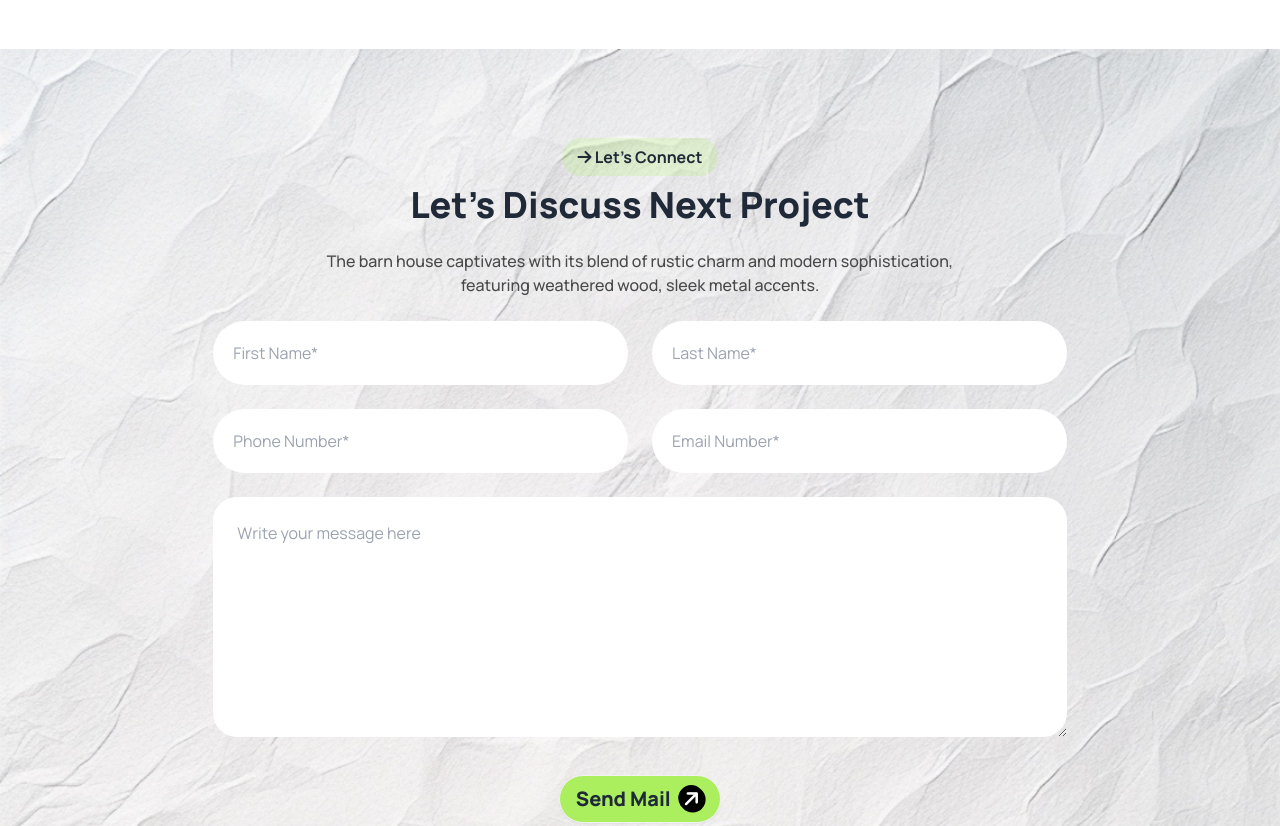
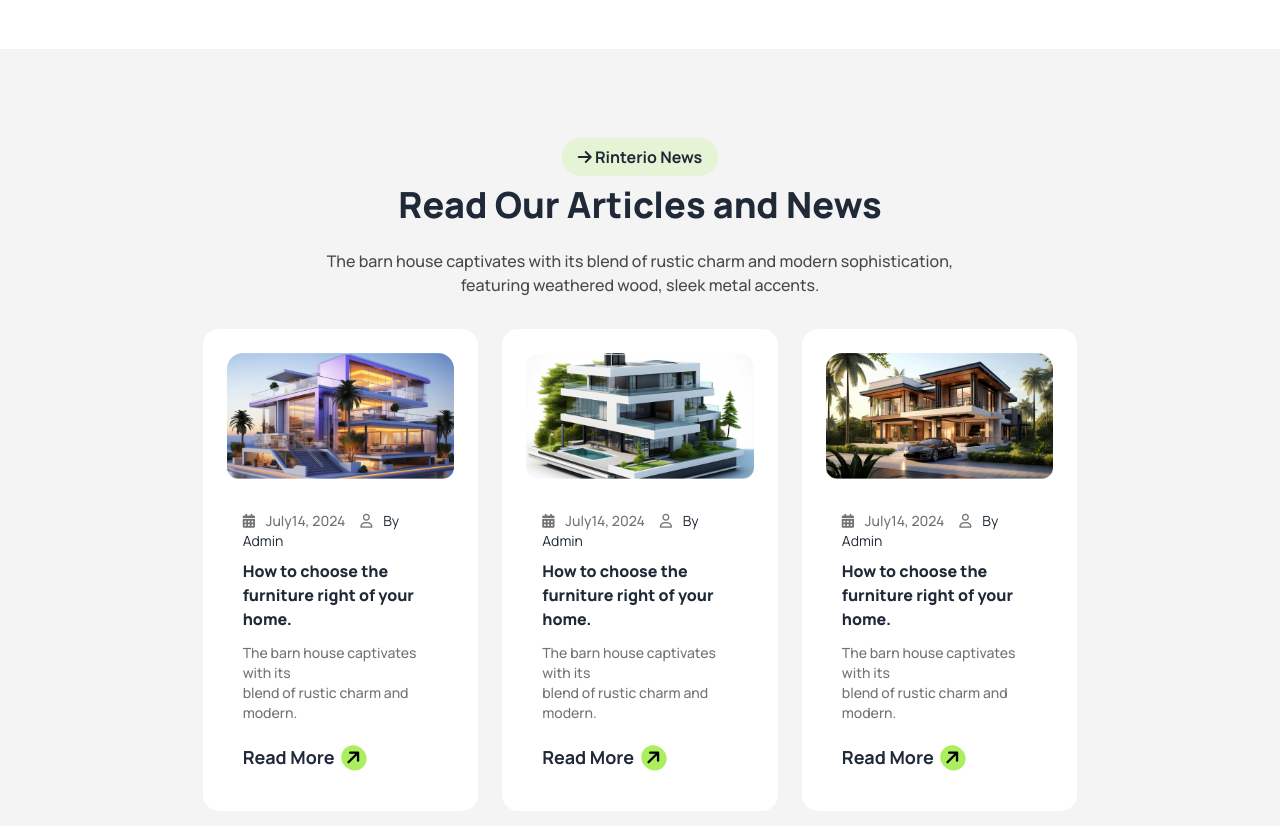
Before and after one commit to arifhassansky/rinterio-design, a plain HTML site: page index.html in a window 1280 px wide. Shown: the part 3260-4086 px from the top of the page. Drawn offline with nearby package versions, Linux system fonts and the light colour scheme.

Commit message:
added article section

```diff
--- a/index.html
+++ b/index.html
@@ -379,6 +379,146 @@
         </div>
       </section>
 
+      <!-- Article section start -->
+      <section class="bg-primary_bg mb-2">
+        <div class="px-4 lg:w-10/12 mx-auto p-8 sm:p-12 lg:p-24">
+          <!-- article top -->
+          <div class="text-center">
+            <span class="font-bold bg-[#acef5f38] px-4 py-2 rounded-full"
+              ><i class="fa-solid fa-arrow-right"></i> Rinterio News</span
+            >
+            <h1 class="mt-4 font-black text-4xl mb-6">
+              Read Our Articles and News
+            </h1>
+            <p class="mb-8 font-medium text-secondary">
+              The barn house captivates with its blend of rustic charm and
+              modern sophistication, <br class="hidden lg:block" />
+              featuring weathered wood, sleek metal accents.
+            </p>
+          </div>
+          <!-- article cards -->
+          <div class="grid grid-cols-1 lg:grid-cols-3 gap-6">
+            <!-- card 1 -->
+            <div
+              class="card card-compact bg-base-100 p-6 flex md:flex-row lg:flex-col"
+            >
+              <figure class="mb-4">
+                <img src="assets/article1.png" alt="" />
+              </figure>
+              <div class="card-body">
+                <div class="inline">
+                  <span class="mr-3 font-medium text-thirdly"
+                    ><i class="fa-solid fa-calendar-days mr-2"></i> July14,
+                    2024</span
+                  >
+                  <span
+                    ><i
+                      class="fa-regular fa-user mr-2 font-medium text-thirdly"
+                    ></i>
+                    By Admin</span
+                  >
+                </div>
+
+                <h2 class="card-title font-extrabold mb-2 text-base">
+                  How to choose the furniture right of your home.
+                </h2>
+                <p class="text-thirdly font-medium mb-3">
+                  The barn house captivates with its
+                  <br class="block md:hidden lg:block" />
+                  blend of rustic charm and modern.
+                </p>
+                <div>
+                  <a class="font-bold text-lg" href="#">
+                    Read More
+                    <i
+                      class="fa-solid fa-arrow-right bg-primary text-black p-1 rounded-full -rotate-45 ml-1"
+                    ></i
+                  ></a>
+                </div>
+              </div>
+            </div>
+            <!-- card 2 -->
+            <div
+              class="card card-compact bg-base-100 p-6 flex md:flex-row lg:flex-col"
+            >
+              <figure class="mb-4">
+                <img src="assets/article2.png" alt="" />
+              </figure>
+              <div class="card-body">
+                <div class="inline">
+                  <span class="mr-3 font-medium text-thirdly"
+                    ><i class="fa-solid fa-calendar-days mr-2"></i> July14,
+                    2024</span
+                  >
+                  <span
+                    ><i
+                      class="fa-regular fa-user mr-2 font-medium text-thirdly"
+                    ></i>
+                    By Admin</span
+                  >
+                </div>
+
+                <h2 class="card-title font-extrabold mb-2 text-base">
+                  How to choose the furniture right of your home.
+                </h2>
+                <p class="text-thirdly font-medium mb-3">
+                  The barn house captivates with its
+                  <br class="block md:hidden lg:block" />
+                  blend of rustic charm and modern.
+                </p>
+                <div>
+                  <a class="font-bold text-lg" href="#">
+                    Read More
+                    <i
+                      class="fa-solid fa-arrow-right bg-primary text-black p-1 rounded-full -rotate-45 ml-1"
+                    ></i
+                  ></a>
+                </div>
+              </div>
+            </div>
+            <!-- card 3 -->
+            <div
+              class="card card-compact bg-base-100 p-6 flex md:flex-row lg:flex-col"
+            >
+              <figure class="mb-4">
+                <img src="assets/article3.png" alt="" />
+              </figure>
+              <div class="card-body">
+                <div class="inline">
+                  <span class="mr-3 font-medium text-thirdly"
+                    ><i class="fa-solid fa-calendar-days mr-2"></i> July14,
+                    2024</span
+                  >
+                  <span
+                    ><i
+                      class="fa-regular fa-user mr-2 font-medium text-thirdly"
+                    ></i>
+                    By Admin</span
+                  >
+                </div>
+
+                <h2 class="card-title font-extrabold mb-2 text-base">
+                  How to choose the furniture right of your home.
+                </h2>
+                <p class="text-thirdly font-medium mb-3">
+                  The barn house captivates with its
+                  <br class="block md:hidden lg:block" />
+                  blend of rustic charm and modern.
+                </p>
+                <div>
+                  <a class="font-bold text-lg" href="#">
+                    Read More
+                    <i
+                      class="fa-solid fa-arrow-right bg-primary text-black p-1 rounded-full -rotate-45 ml-1"
+                    ></i
+                  ></a>
+                </div>
+              </div>
+            </div>
+          </div>
+        </div>
+      </section>
+
       <!-- Discuss section start -->
       <section class="bg-discussbg bg-no-repeat bg-cover">
         <div
```
